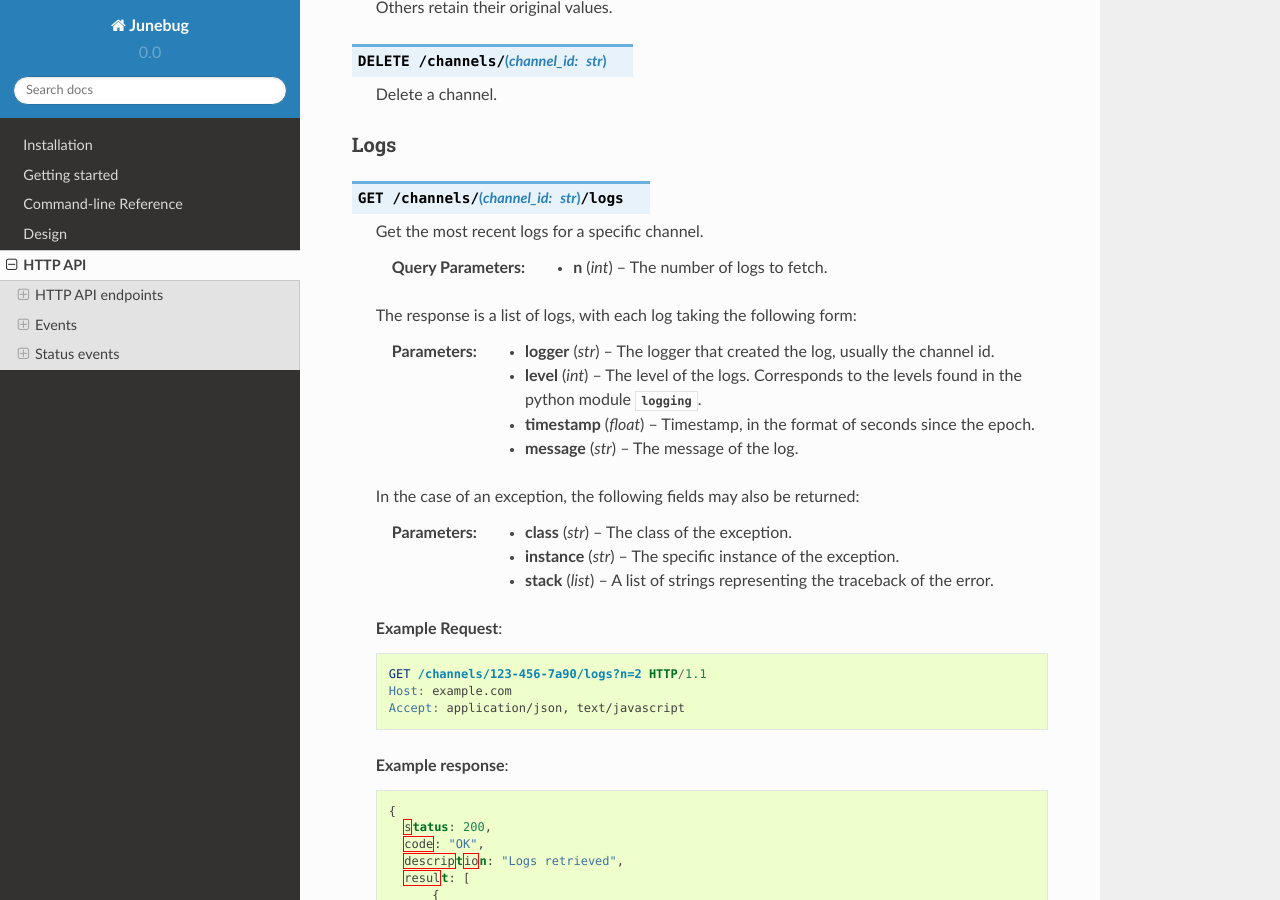
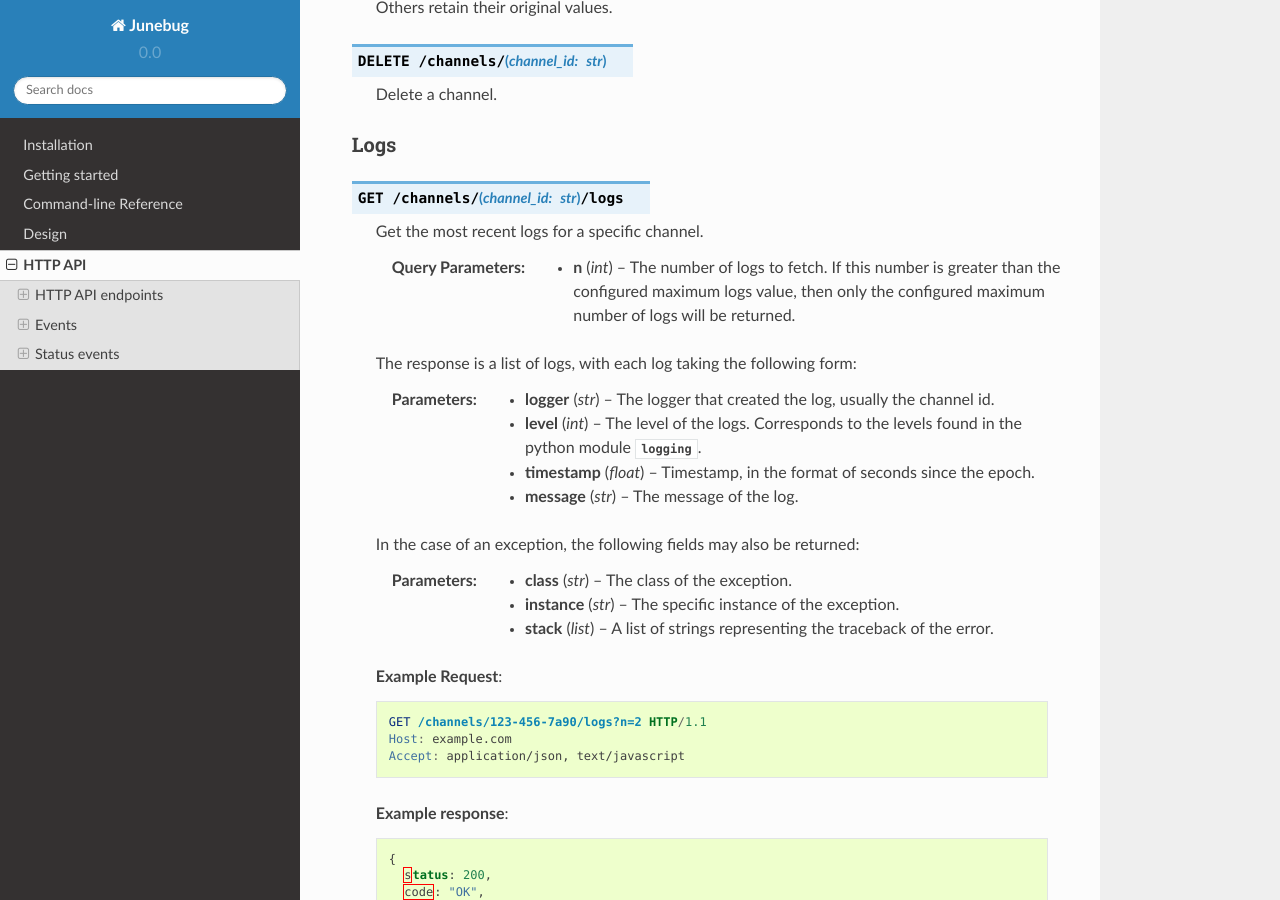
Before and after one commit to praekeltfoundation/junebug, a Sphinx documentation site: the page built from docs/http_api.rst, in a window 1280 px wide and 900 px high, scrolled down 2734 px. Built offline with Sphinx 7.4.7 and the Read the Docs theme 2.0.0, drawn with Linux system fonts in a browser that asks for light colours; pages that are not in the unit, such as notebooks, are missing from menus.

Commit message:
Add comment about configured maximum to api docs

```diff
--- a/docs/http_api.rst
+++ b/docs/http_api.rst
@@ -173,7 +173,9 @@ Logs
    Get the most recent logs for a specific channel.
 
    :query int n:
-       The number of logs to fetch.
+       The number of logs to fetch. If this number is greater than the
+       configured maximum logs value, then only the configured maximum number
+       of logs will be returned.
 
    The response is a list of logs, with each log taking the following form:
 
```
